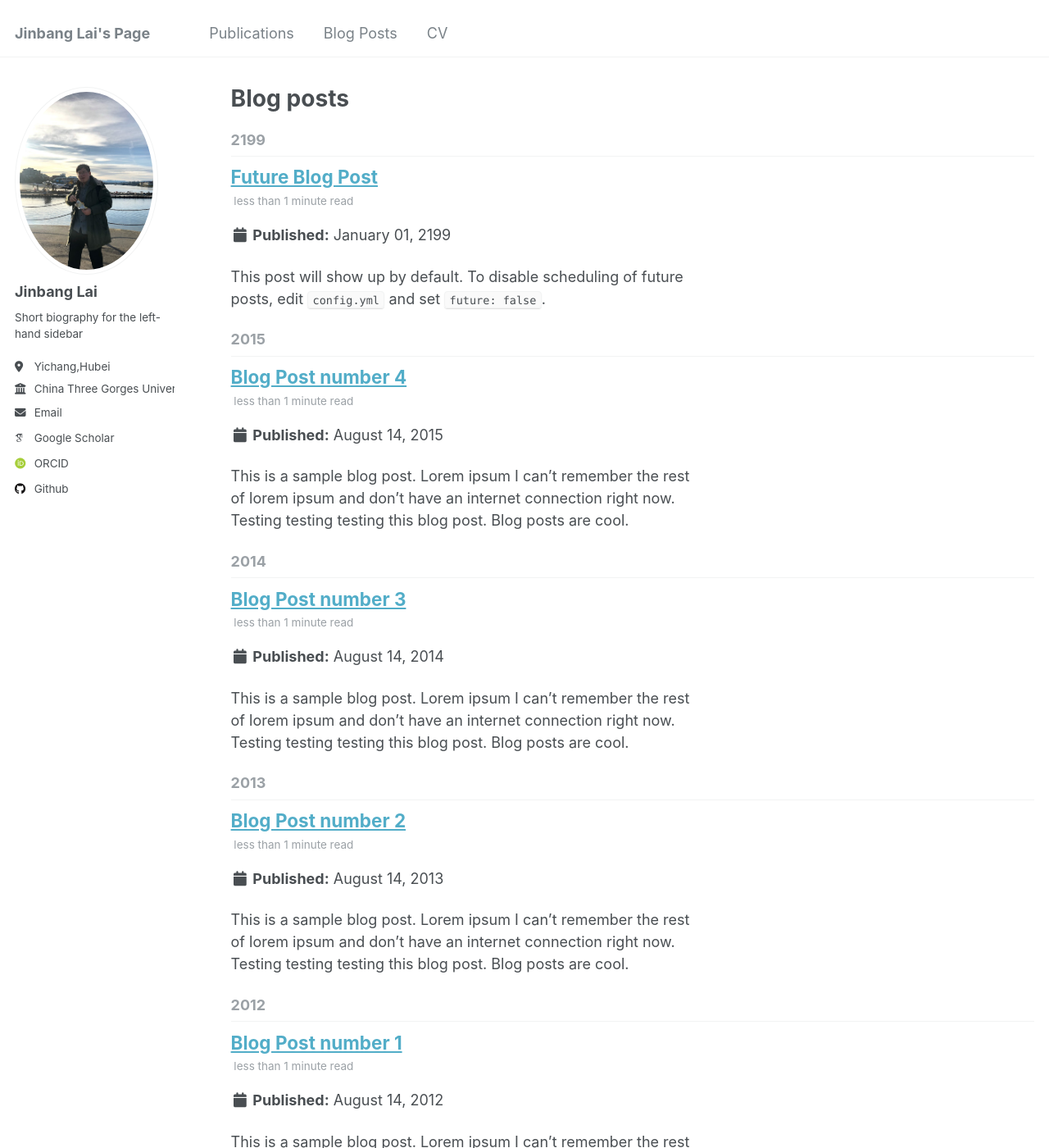
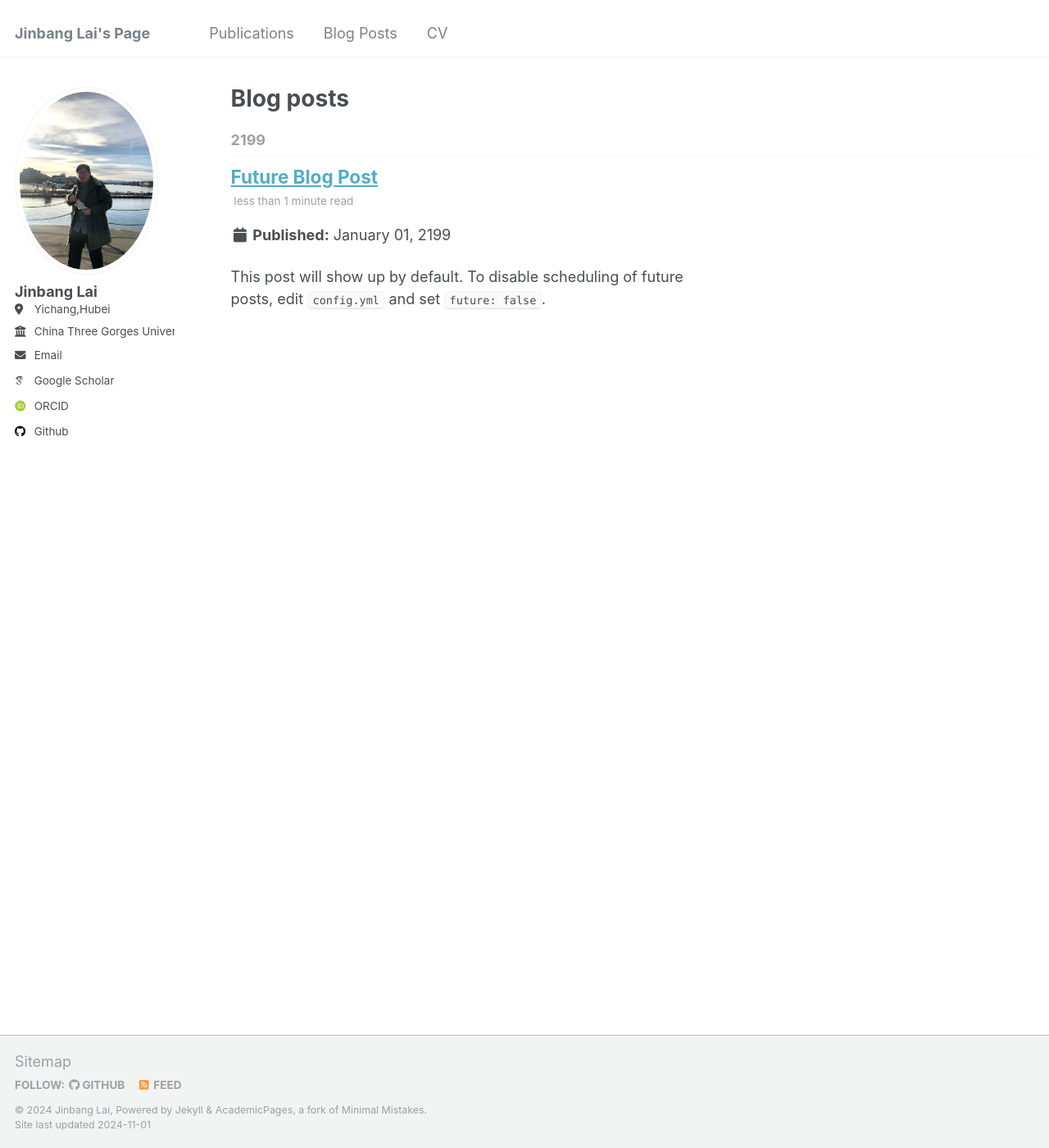
Before and after one commit to huijian222/huijian222.github.io, a Jekyll site: the page built from _pages/year-archive.html, in a window 1280 px wide and 1400 px high. Shown: the whole window at 82% size. Built offline with Jekyll 4.4.1, drawn with Linux system fonts in a browser that asks for light colours; some web fonts are replaced; some of the changed text lies outside the part shown.

Commit message:
MOVE DUMB PAGES

```diff
--- a/_config.yml
+++ b/_config.yml
@@ -24,7 +24,7 @@
   avatar           : "profile.png"
   name             : "Jinbang Lai"
   pronouns         : # example: "she/her"
-  bio              : "Short biography for the left-hand sidebar"
+  bio              : #"Short biography for the left-hand sidebar"
   location         : "Yichang,Hubei"
   employer         : "China Three Gorges University"
   uri              : # URL
@@ -87,7 +87,7 @@
 teaser                   :  # filename of teaser fallback teaser image placed in /images/, .e.g. "500x300.png"
 breadcrumbs              : false # true, false (default)
 words_per_minute         : 160
-future                   : true
+future                   : false
 read_more                : "disabled" # if enabled, adds "Read more" links to excerpts
 talkmap_link             : false #change to true to add link to talkmap on talks page
 comments:
--- a/_posts/2012-08-14-blog-post-1.md
+++ /dev/null
@@ -1,20 +0,0 @@
----
-title: 'Blog Post number 1'
-date: 2012-08-14
-permalink: /posts/2012/08/blog-post-1/
-tags:
-  - cool posts
-  - category1
-  - category2
----
-
-This is a sample blog post. Lorem ipsum I can't remember the rest of lorem ipsum and don't have an internet connection right now. Testing testing testing this blog post. Blog posts are cool.
-
-Headings are cool
-======
-
-You can have many headings
-======
-
-Aren't headings cool?
-------
--- a/_posts/2013-08-14-blog-post-2.md
+++ /dev/null
@@ -1,20 +0,0 @@
----
-title: 'Blog Post number 2'
-date: 2013-08-14
-permalink: /posts/2013/08/blog-post-2/
-tags:
-  - cool posts
-  - category1
-  - category2
----
-
-This is a sample blog post. Lorem ipsum I can't remember the rest of lorem ipsum and don't have an internet connection right now. Testing testing testing this blog post. Blog posts are cool.
-
-Headings are cool
-======
-
-You can have many headings
-======
-
-Aren't headings cool?
-------
--- a/_posts/2014-08-14-blog-post-3.md
+++ /dev/null
@@ -1,20 +0,0 @@
----
-title: 'Blog Post number 3'
-date: 2014-08-14
-permalink: /posts/2014/08/blog-post-3/
-tags:
-  - cool posts
-  - category1
-  - category2
----
-
-This is a sample blog post. Lorem ipsum I can't remember the rest of lorem ipsum and don't have an internet connection right now. Testing testing testing this blog post. Blog posts are cool.
-
-Headings are cool
-======
-
-You can have many headings
-======
-
-Aren't headings cool?
-------
```
Also changed, not shown: _posts/2015-08-14-blog-post-4.md (deleted, +0 -20 lines), _publications/2009-10-01-paper-title-number-1.md (deleted, +0 -14 lines), _publications/2015-10-01-paper-title-number-3.md (deleted, +0 -14 lines), _publications/2024-02-17-paper-title-number-4.md (deleted, +0 -13 lines).
